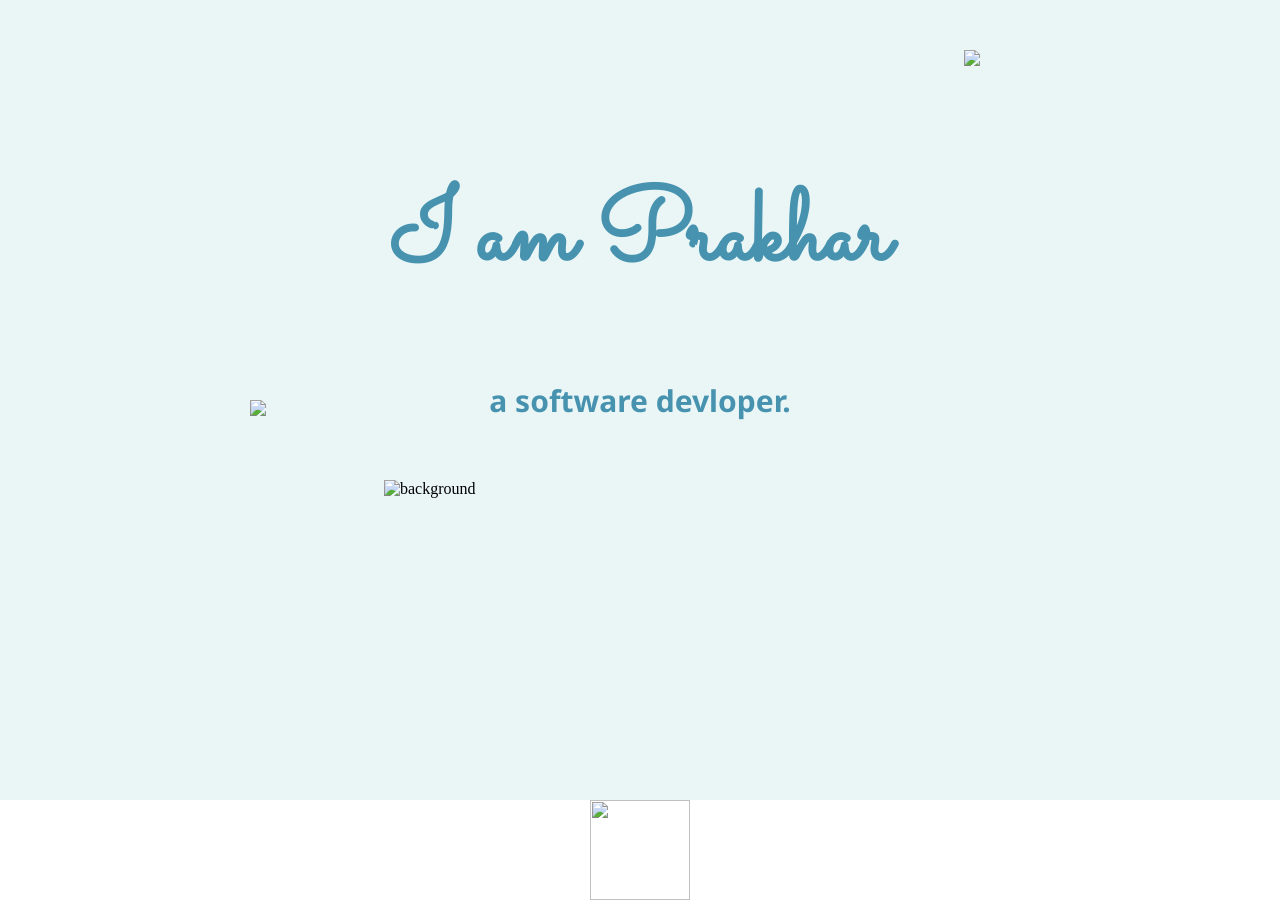
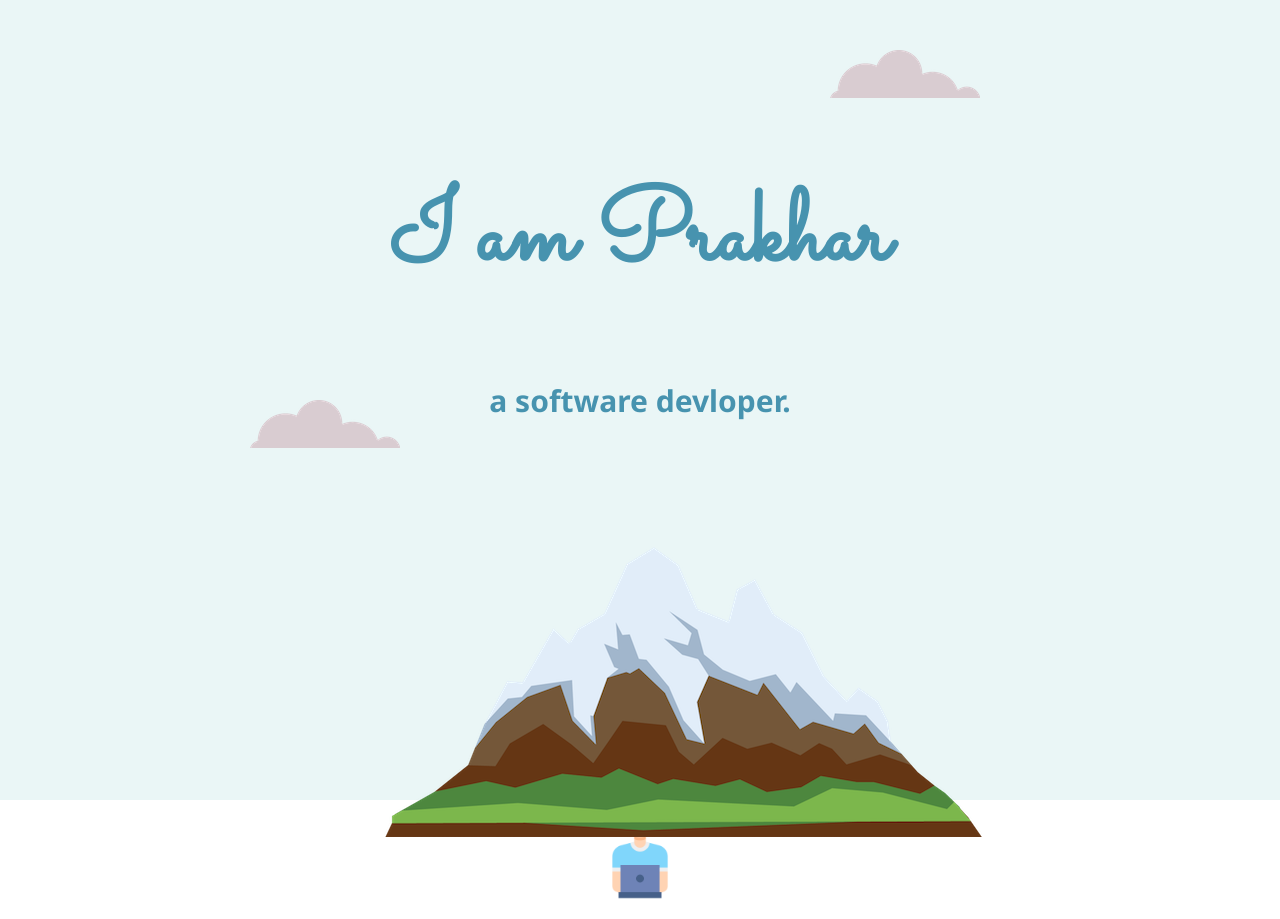
Before and after one commit to prakhaaar/my-site, a plain HTML site: page index.html in a window 1280 px wide. Shown: the top 919 px of the page. Drawn offline with Linux system fonts and the light colour scheme; a web font is replaced by a local one.

Commit message:
Update index.html

```diff
--- a/index.html
+++ b/index.html
@@ -20,10 +20,10 @@
 
 <body>
     <div class="top">
-        <img class="bottomcloude " src="img/cloud.png">
+        <img class="bottomcloude " src="cloud.png">
         <div class="image-container">
-            <img class="top-cloude " src="img/cloud.png">
-            <img class="img" src="img/mountain.png" alt="background">
+            <img class="top-cloude " src="cloud.png">
+            <img class="img" src="mountain.png" alt="background">
 
             <div class="text-overlay">
 
@@ -39,7 +39,7 @@
     </div>
     <div class="middle">
         <div class="image-handle">
-            <img style="height: 100px;width: 100px;" src="img/programmer.png">
+            <img style="height: 100px;width: 100px;" src="programmer.png">
         </div>
     </div>
     <div class="text">
@@ -56,7 +56,7 @@
         <h3>My Skills</h3>
     </div>
     <div class="skills">
-        <img src="img/app-development.png" style="height: 200px;width: 200px;" alt="no">
+        <img src="app-development.png" style="height: 200px;width: 200px;" alt="no">
         <p style="font-size: x-large;font-family: font-family: brandon-grotesque, HelveticaNeue-Light, " Helvetica Neue Light ", "Helvetica Neue ", Helvetica, Arial, "Lucida Grande ", sans-serif;;">
             I was introduced to programming when I was 13. It's been all about programming ever since. I've a keen interest in software engineering. I know basic HTML, CSS, JS, React, and Node.js. I also possess great competitive programming skills.I know basic app
             dev with java as well</pre>
```
